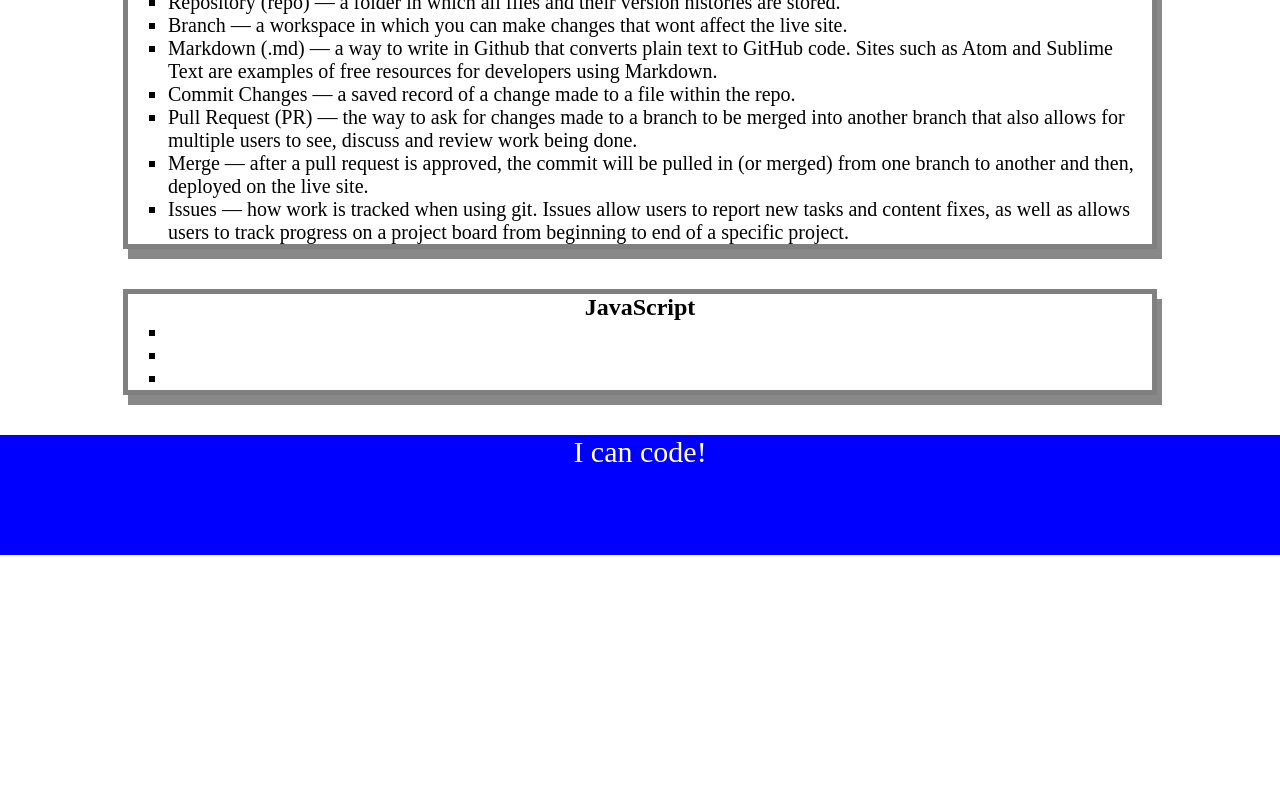
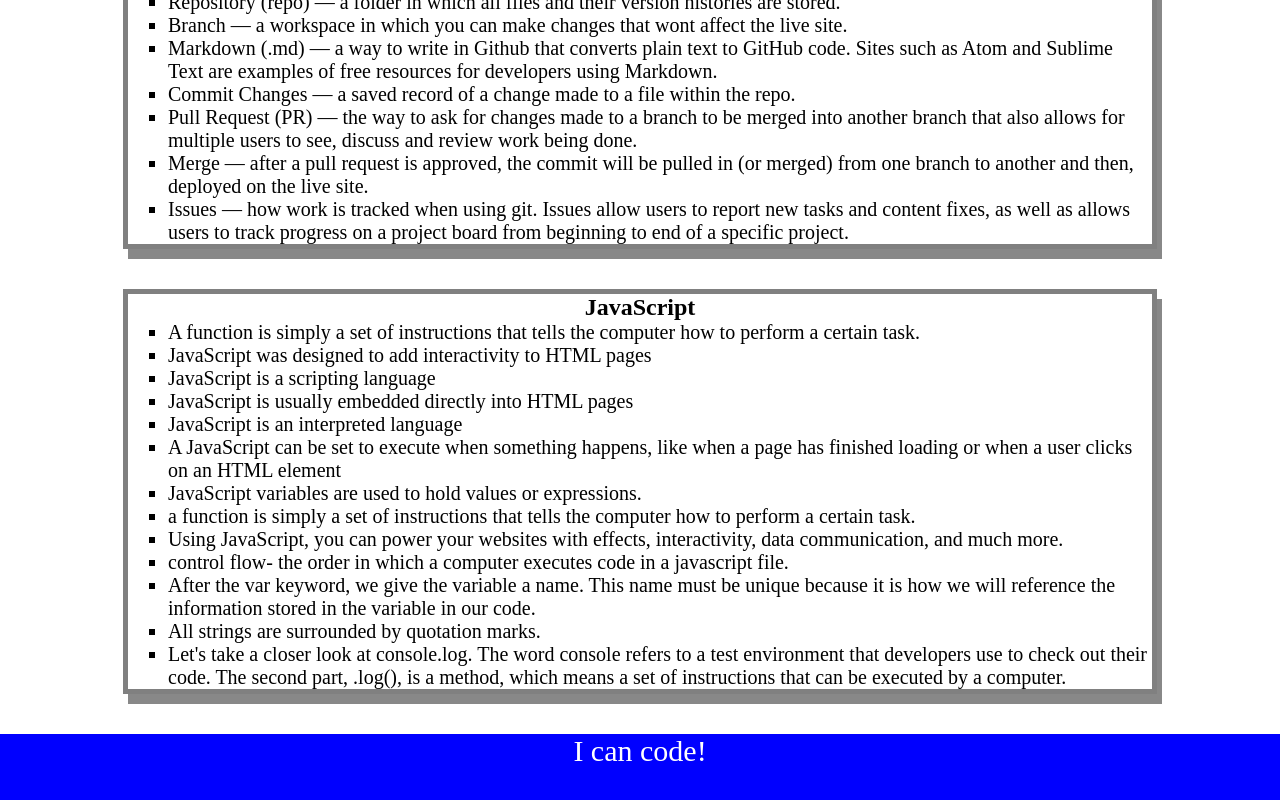
Before and after one commit to sharktank3800/prework-study-guide, a plain HTML site: page index.html in a window 1280 px wide. Shown: the part 1896-2696 px from the top of the page. Before the commit the page ends 2451 px from the top, so only its background shows below. Drawn offline with Linux system fonts and the light colour scheme.

Commit message:
added javascript function

```diff
--- a/assets/script.js
+++ b/assets/script.js
@@ -1,19 +1,30 @@
-/*
-if (topic === 'HTML') {
+var topics = ['HTML', 'CSS', 'Git', 'JavaScript'];
+var randomTopic = topics[Math.floor(Math.random() * topics.length)];
+
+function listTopics() {
+   for(var b = 0; b < topics.length; b++) {
+    console.log(topics[b]);
+ }
+}
+
+
+function selectTopic() {
+    if (randomTopic === 'HTML') {
       console.log("Let's study HTML!");
-} else if (topic === 'CSS') {
+    } else if (randomTopic === 'CSS') {
       console.log("Let's study CSS!");
-} else if (topic === 'Git') {
+    } else if (randomTopic === 'Git') {
       console.log("Let's study Git!");
-} else if (topic === 'JavaScript') {
+    } else if (randomTopic === 'JavaScript') {
       console.log("Let's study JavaScript!");
     } else {
       console.log('Please try again!');
     }
-*/
+  }
 
 
-var topics = ['HTML', 'CSS', 'Git', 'JavaScript'];
-for(var b = 0; b < topics.length; b++) {
-    console.log(topics[b]);
-}
+  console.log('Here are the topics we learned through prework:');
+listTopics();
+
+  console.log('Which topic should we study first?');
+selectTopic();
--- a/index.html
+++ b/index.html
@@ -104,9 +104,20 @@
       <section class="card" id="javascript-section">
         <h2>JavaScript</h2>
         <ul>
-          <li></li>
-          <li></li>
-          <li></li>
+          <li> A function is simply a set of instructions that tells the computer how to perform a certain task.</li>
+          <li>JavaScript was designed to add interactivity to HTML pages</li>
+          <li>JavaScript is a scripting language</li>
+          <li>JavaScript is usually embedded directly into HTML pages</li>
+          <li>JavaScript is an interpreted language</li>
+          <li>A JavaScript can be set to execute when something happens,
+              like when a page has finished loading or when a user clicks on an HTML element </li>
+          <li>JavaScript variables are used to hold values or expressions.</li>
+          <li> a function is simply a set of instructions that tells the computer how to perform a certain task.</li>
+          <li>Using JavaScript, you can power your websites with effects, interactivity, data communication, and much more.</li>
+          <li>control flow- the order in which a computer executes code in a javascript file.</li>
+          <li>After the var keyword, we give the variable a name. This name must be unique because it is how we will reference the information stored in the variable in our code.</li>
+          <li> All strings are surrounded by quotation marks.</li>
+          <li>Let's take a closer look at console.log. The word console refers to a test environment that developers use to check out their code. The second part, .log(), is a method, which means a set of instructions that can be executed by a computer.</li>
         </ul>
       </section>
 
```
Lines whose indentation alone changed are shown as unchanged.
